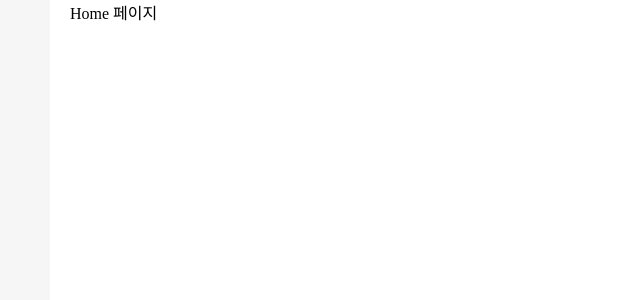
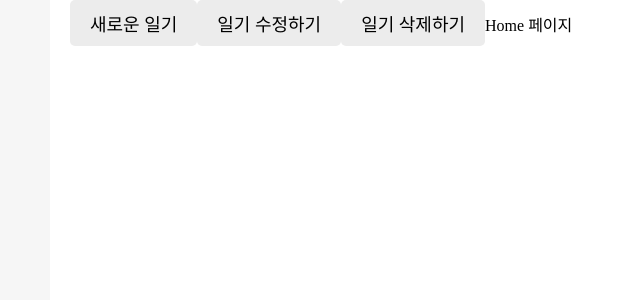
Before and after one commit to huiyeony/React, a React (Vite) app: page / in a window 1280 px wide. Shown: the top 300 px of the page, without its empty margins (270-910 px from the left). Built offline with nearby package versions, Linux system fonts and the light colour scheme; a web font is replaced by a local one.

Commit message:
일기관리기능구현하기2

```diff
--- a/src/App.jsx
+++ b/src/App.jsx
@@ -1,6 +1,5 @@
-
 import './App.css'
-import { useReducer } from 'react'
+import { useReducer, useRef, createContext } from 'react'
 import { Routes, Route,useNavigate, Link } from "react-router-dom"
 import Home from './pages/Home'
 import New from './pages/New'
@@ -8,11 +7,39 @@
 import Unknown from './pages/Unknown'
 import Edit from './pages/Edit'
 import Button  from './component/Button'
-import Header from './component/Header'
 
-const reducer = (state,action)=>{
-  return state;
+
+function reducer(state,action){
+  switch(action.type){
+    //일기 생성
+    case "CREATE":
+      return [ action.data ,...state];
+    case "UPDATE":
+      return state.map(item => String(item.id) === String(action.data.id) ? action.data:item);
+    case "DELETE":
+      return state.filter(
+        item => String(item.id) !== String(action.data.id));
+    default:
+      throw Error('Unknown action: ' + action.type);
   }
+
+}
+const mockData =[
+  {
+    id:1,
+    createdDate : new Date().getTime(),
+    emotionId:1,
+    content:"1번째 일기장"
+  },
+  {
+    id:2,
+    createdDate : new Date().getTime(),
+    emotionId:2,
+    content:"2번째 일기장"
+  },
+]
+const DiaryStateContext = createContext()
+const DiaryDispatchContext = createContext()
 
 function App() {
 
@@ -20,24 +47,57 @@
   //2. New : 새로운 일기를 작성하는 New 페이지
   //3. Diary: 일기의 상세 내역을 보여주는 Diary 페이지
   //4. Edit : 일기를 수정하는 Edit 페이지
-  const mockData =[
-    {
-      id:1,
+
+  const [state ,dispatch] = useReducer(reducer , mockData)
+  const idRef = useRef(3)
+
+  const onCreate = ()=>{
+    dispatch({
+      type:"CREATE",
+      data :{
+        id: idRef.current++,
         createdDate:new Date().getTime(),
-      emotionId:1,
-      content:""
-    },
-    {
-      id:2,
-      createdDate:new Date().getTime(),
-      emotionId:2,
-      content:""
-    },
-  ]
-  const [state,dispatch] = useReducer(reducer,mockData)
+        emotionId:3,
+        context:"3번째 일기장 내용"
+      }
+
+
+    })
+  }
+  const onUpdate = (id,createdDate,emotionId,content) =>{
+    dispatch({
+      type:"UPDATE",
+      data:{
+        id,
+        createdDate,
+        emotionId,
+        content
+      }
+
+    })
+  }
+  const onDelete = (id) =>{
+    dispatch({
+      type:"DELETE",
+      data:{
+        id:id
+      }
+    })
+  }
   return (
     <>
-
+    <Button text={"새로운 일기"} onClick={()=>{
+      onCreate()
+    }}/>
+    <Button text={"일기 수정하기"} onClick={()=>{
+      onUpdate(1, new Date().getTime(),1,"수정된 일기");
+    }}/>
+    <Button text={"일기 삭제하기"} onClick={()=>{
+      onDelete(1)
+    }}/>
+    <DiaryStateContext.Provider value ={state}>
+      <DiaryDispatchContext.Provider
+      value = {{onCreate,onUpdate,onDelete}}>
         <Routes>
         <Route path='/' element= {<Home/>}/>
         <Route path='/diary/:id' element={<Diary/>}/>
@@ -45,6 +105,9 @@
         <Route path='/edit/:id' element={<Edit/>}/>
         <Route path='*' element={<Unknown/>}/>
       </Routes>
+      </DiaryDispatchContext.Provider>
+    </DiaryStateContext.Provider>
+
     </>
 
   )
```
Lines whose indentation alone changed are shown as unchanged.
